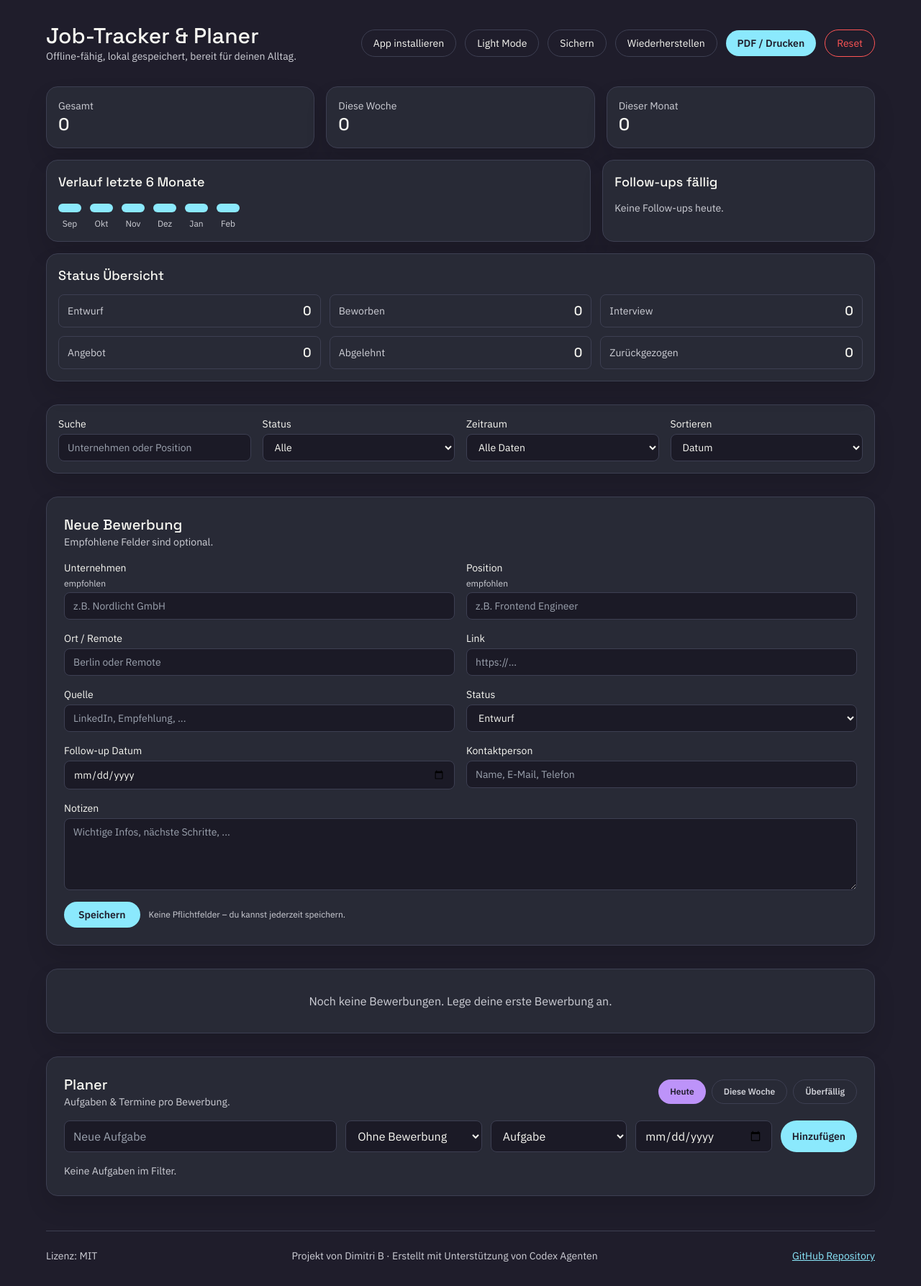
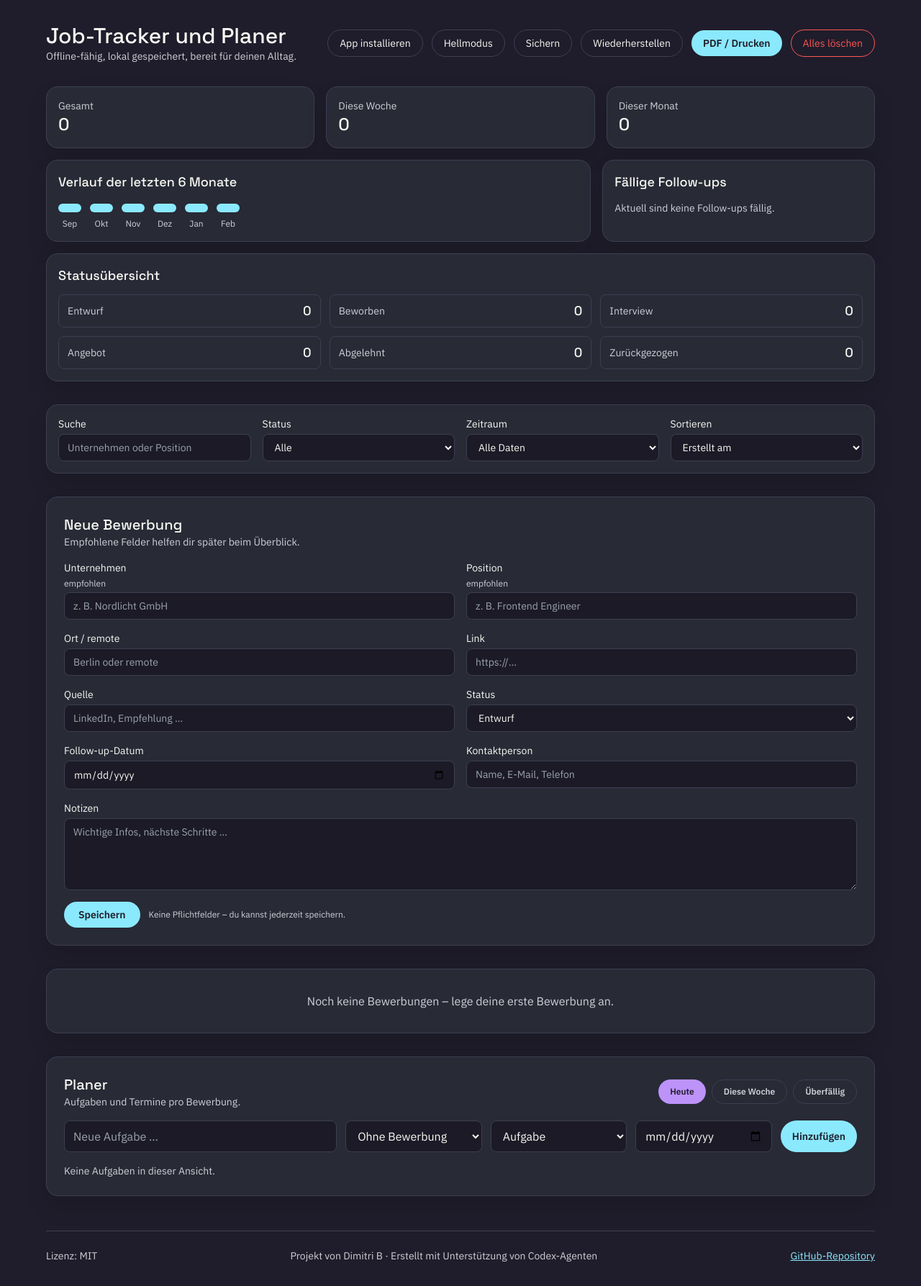
Before and after one commit to Web-Developer-DB/Job-Tracker, a React (Vite) app: page / in a window 1280 px wide. Shown: the whole page at 72% size. Built offline with nearby package versions, Linux system fonts and the light colour scheme.

Commit message:
Verschiedene Verbesserungen und Anpassungen an der Benutzeroberfläche, einschließlich aktualisierter Texte, hinzugefügter Changelog-Datei und Anpassungen an der Rechtschreibung.

```diff
--- a/public/offline.html
+++ b/public/offline.html
@@ -34,7 +34,7 @@
   <body>
     <div class="card">
       <h1>Du bist offline</h1>
-      <p>Die App ist weiterhin nutzbar. Sobald du wieder online bist, werden Änderungen lokal gesichert.</p>
+      <p>Die App bleibt nutzbar. Deine Änderungen werden lokal gespeichert – auch offline.</p>
     </div>
   </body>
 </html>
--- a/src/App.tsx
+++ b/src/App.tsx
@@ -133,7 +133,9 @@ const App = () => {
       }
       return;
     }
-    alert('Installation: Im Browser-Menü „App installieren“ wählen (oder auf iOS: Teilen → „Zum Home-Bildschirm“).');
+    alert(
+      'Installation: Im Browsermenü „App installieren“ auswählen (oder auf iOS: Teilen → „Zum Home-Bildschirm“).'
+    );
   };
 
   // Formular speichern: entweder aktualisieren oder neu anlegen.
@@ -188,17 +190,17 @@ const App = () => {
   // Alle lokalen Daten löschen (mit mehrstufiger Bestätigung).
   const handleReset = async () => {
     const first = window.confirm(
-      'Daten wirklich löschen?\n\nAlle Bewerbungen, Aufgaben, Status-Verläufe und Einstellungen werden unwiderruflich entfernt.'
+      'Daten wirklich löschen?\n\nAlle Bewerbungen, Aufgaben, Statusverläufe und Einstellungen werden unwiderruflich gelöscht.'
     );
     if (!first) return;
 
     const second = window.confirm(
-      'Bist du sicher?\n\nAlle Verläufe sind danach komplett gelöscht. Falls du die Daten noch nicht gesichert hast, gehe bitte zuerst auf „Datensichern“ oben im Menü.'
+      'Bist du sicher?\n\nAlle Verläufe sind danach vollständig gelöscht. Wenn du deine Daten noch nicht gesichert hast, klicke zuerst oben auf „Sichern“.'
     );
     if (!second) return;
 
     const third = window.confirm(
-      'Letzte Bestätigung:\n\nJetzt werden alle lokalen Daten endgültig gelöscht. Fortfahren?'
+      'Letzte Bestätigung:\n\nAlle lokalen Daten werden jetzt endgültig gelöscht. Fortfahren?'
     );
     if (!third) return;
 
@@ -215,7 +217,7 @@ const App = () => {
       <div className="mx-auto max-w-6xl space-y-8">
         <header className="flex flex-wrap items-center justify-between gap-4">
           <div>
-            <h1 className="font-display text-3xl">Job-Tracker & Planer</h1>
+            <h1 className="font-display text-3xl">Job-Tracker und Planer</h1>
             <p className="text-sm text-muted">Offline-fähig, lokal gespeichert, bereit für deinen Alltag.</p>
           </div>
           <div className="flex flex-wrap items-center gap-3">
@@ -233,7 +235,7 @@ const App = () => {
               onClick={() => setTheme(settings.theme === 'dark' ? 'light' : 'dark')}
               className="rounded-full border border-border px-4 py-2 text-sm"
             >
-              {settings.theme === 'dark' ? 'Light Mode' : 'Dark Mode'}
+              {settings.theme === 'dark' ? 'Hellmodus' : 'Dunkelmodus'}
             </button>
             <button
               type="button"
@@ -261,7 +263,7 @@ const App = () => {
               onClick={handleReset}
               className="rounded-full border border-danger px-4 py-2 text-sm text-danger"
             >
-              Reset
+              Alles löschen
             </button>
             <input
               ref={fileInputRef}
@@ -305,14 +307,14 @@ const App = () => {
       <footer className="mx-auto mt-12 max-w-6xl border-t border-border pt-6 text-sm text-muted">
         <div className="flex flex-wrap items-center justify-between gap-3">
           <span>Lizenz: MIT</span>
-          <span>Projekt von Dimitri B · Erstellt mit Unterstützung von Codex Agenten</span>
+          <span>Projekt von Dimitri B · Erstellt mit Unterstützung von Codex-Agenten</span>
           <a
             href="https://github.com/Web-Developer-DB/Job-Tracker"
             className="text-primary underline"
             target="_blank"
             rel="noreferrer"
           >
-            GitHub Repository
+            GitHub-Repository
           </a>
         </div>
       </footer>
--- a/src/components/ApplicationCard.tsx
+++ b/src/components/ApplicationCard.tsx
@@ -21,15 +21,16 @@ export const ApplicationCard = ({
   onDelete,
   onStatusChange
 }: ApplicationCardProps) => {
+  const tasksLabel = taskCount === 1 ? '1 Aufgabe' : `${taskCount} Aufgaben`;
   return (
     <div className="card p-5 space-y-4">
       <div className="flex flex-wrap items-start justify-between gap-3">
         <div>
           <h3 className="font-display text-lg">
-            {application.company || 'Unbenanntes Unternehmen'}
+            {application.company || 'Unbenannt'}
           </h3>
           <p className="text-sm text-muted">
-            {application.position || 'Position offen'}
+            {application.position || 'Position nicht angegeben'}
             {application.location ? ` · ${application.location}` : ''}
           </p>
         </div>
@@ -38,8 +39,8 @@ export const ApplicationCard = ({
 
       <div className="grid gap-2 text-sm text-muted">
         <div className="flex flex-wrap gap-3">
-          <span>Erstellt: {formatDateDE(application.createdAt)}</span>
-          {application.followUpDate && <span>Follow-up: {formatDateDE(application.followUpDate)}</span>}
+          <span>Erstellt am: {formatDateDE(application.createdAt)}</span>
+          {application.followUpDate && <span>Follow-up am: {formatDateDE(application.followUpDate)}</span>}
         </div>
         {application.link && (
           <a className="text-primary underline" href={application.link} target="_blank" rel="noreferrer">
@@ -48,7 +49,7 @@ export const ApplicationCard = ({
         )}
         {application.source && <span>Quelle: {application.source}</span>}
         {application.contact && <span>Kontakt: {application.contact}</span>}
-        {taskCount > 0 && <span>Planer: {taskCount} Aufgabe(n)</span>}
+        {taskCount > 0 && <span>Planer: {tasksLabel}</span>}
       </div>
 
       {application.notes && (
--- a/src/components/ApplicationForm.tsx
+++ b/src/components/ApplicationForm.tsx
@@ -75,7 +75,7 @@ export const ApplicationForm = ({ initial, onSubmit, onCancel }: ApplicationForm
       <div className="flex items-center justify-between">
         <div>
           <h2 className="font-display text-xl">{initial ? 'Bewerbung bearbeiten' : 'Neue Bewerbung'}</h2>
-          <p className="text-sm text-muted">Empfohlene Felder sind optional.</p>
+          <p className="text-sm text-muted">Empfohlene Felder helfen dir später beim Überblick.</p>
         </div>
         {onCancel && (
           <button
@@ -95,7 +95,7 @@ export const ApplicationForm = ({ initial, onSubmit, onCancel }: ApplicationForm
             className="rounded-lg border border-border bg-surface-2 px-3 py-2"
             value={company}
             onChange={(event) => setCompany(event.target.value)}
-            placeholder="z.B. Nordlicht GmbH"
+            placeholder="z. B. Nordlicht GmbH"
           />
         </label>
         <label className="flex flex-col gap-1 text-sm">
@@ -104,16 +104,16 @@ export const ApplicationForm = ({ initial, onSubmit, onCancel }: ApplicationForm
             className="rounded-lg border border-border bg-surface-2 px-3 py-2"
             value={position}
             onChange={(event) => setPosition(event.target.value)}
-            placeholder="z.B. Frontend Engineer"
+            placeholder="z. B. Frontend Engineer"
           />
         </label>
         <label className="flex flex-col gap-1 text-sm">
-          Ort / Remote
+          Ort / remote
           <input
             className="rounded-lg border border-border bg-surface-2 px-3 py-2"
             value={location}
             onChange={(event) => setLocation(event.target.value)}
-            placeholder="Berlin oder Remote"
+            placeholder="Berlin oder remote"
           />
         </label>
         <label className="flex flex-col gap-1 text-sm">
@@ -131,7 +131,7 @@ export const ApplicationForm = ({ initial, onSubmit, onCancel }: ApplicationForm
             className="rounded-lg border border-border bg-surface-2 px-3 py-2"
             value={source}
             onChange={(event) => setSource(event.target.value)}
-            placeholder="LinkedIn, Empfehlung, ..."
+            placeholder="LinkedIn, Empfehlung …"
           />
         </label>
         <label className="flex flex-col gap-1 text-sm">
@@ -149,7 +149,7 @@ export const ApplicationForm = ({ initial, onSubmit, onCancel }: ApplicationForm
           </select>
         </label>
         <label className="flex flex-col gap-1 text-sm">
-          Follow-up Datum
+          Follow-up-Datum
           <input
             type="date"
             className="rounded-lg border border-border bg-surface-2 px-3 py-2"
@@ -174,7 +174,7 @@ export const ApplicationForm = ({ initial, onSubmit, onCancel }: ApplicationForm
           className="min-h-[100px] rounded-lg border border-border bg-surface-2 px-3 py-2"
           value={notes}
           onChange={(event) => setNotes(event.target.value)}
-          placeholder="Wichtige Infos, nächste Schritte, ..."
+          placeholder="Wichtige Infos, nächste Schritte …"
         />
       </label>
 
--- a/src/components/ApplicationList.tsx
+++ b/src/components/ApplicationList.tsx
@@ -22,7 +22,7 @@ export const ApplicationList = ({
   if (applications.length === 0) {
     return (
       <div className="card p-8 text-center text-muted">
-        Noch keine Bewerbungen. Lege deine erste Bewerbung an.
+        Noch keine Bewerbungen – lege deine erste Bewerbung an.
       </div>
     );
   }
--- a/src/components/Dashboard.tsx
+++ b/src/components/Dashboard.tsx
@@ -28,7 +28,7 @@ export const Dashboard = ({ stats }: DashboardProps) => {
 
       <div className="grid gap-4 lg:grid-cols-[2fr_1fr]">
         <div className="card p-4">
-          <h3 className="font-display text-lg mb-4">Verlauf letzte 6 Monate</h3>
+          <h3 className="font-display text-lg mb-4">Verlauf der letzten 6 Monate</h3>
           <div className="flex items-end gap-3">
             {stats.lastSixMonths.map((item) => (
               <div key={item.label} className="flex flex-col items-center gap-2">
@@ -42,15 +42,15 @@ export const Dashboard = ({ stats }: DashboardProps) => {
           </div>
         </div>
         <div className="card p-4">
-          <h3 className="font-display text-lg mb-3">Follow-ups fällig</h3>
+          <h3 className="font-display text-lg mb-3">Fällige Follow-ups</h3>
           {stats.followUpsDue.length === 0 ? (
-            <p className="text-sm text-muted">Keine Follow-ups heute.</p>
+            <p className="text-sm text-muted">Aktuell sind keine Follow-ups fällig.</p>
           ) : (
             <ul className="space-y-2">
               {stats.followUpsDue.slice(0, 5).map((application) => (
                 <li key={application.id} className="text-sm">
                   <span className="font-semibold">{application.company || 'Unbenannt'}</span>
-                  <span className="text-muted"> · {application.position || 'Position offen'}</span>
+                  <span className="text-muted"> · {application.position || 'Position nicht angegeben'}</span>
                 </li>
               ))}
             </ul>
@@ -59,7 +59,7 @@ export const Dashboard = ({ stats }: DashboardProps) => {
       </div>
 
       <div className="card p-4">
-        <h3 className="font-display text-lg mb-3">Status Übersicht</h3>
+        <h3 className="font-display text-lg mb-3">Statusübersicht</h3>
         <div className="grid gap-3 sm:grid-cols-2 lg:grid-cols-3">
           {Object.entries(stats.byStatus).map(([status, count]) => (
             <div key={status} className="flex items-center justify-between rounded-lg border border-border px-3 py-2">
--- a/src/components/FiltersBar.tsx
+++ b/src/components/FiltersBar.tsx
@@ -29,9 +29,9 @@ const RANGE_OPTIONS: { value: FilterRange; label: string }[] = [
 
 // Optionen für Sortierung.
 const SORT_OPTIONS: { value: SortOption; label: string }[] = [
-  { value: 'createdAt', label: 'Datum' },
+  { value: 'createdAt', label: 'Erstellt am' },
   { value: 'status', label: 'Status' },
-  { value: 'followUp', label: 'Follow-up' }
+  { value: 'followUp', label: 'Follow-up-Datum' }
 ];
 
 // Filter- und Sortierleiste.
--- a/src/components/Planner.tsx
+++ b/src/components/Planner.tsx
@@ -88,7 +88,7 @@ export const Planner = ({ tasks, applications, onAddTask, onUpdateTask, onDelete
       <div className="flex flex-wrap items-center justify-between gap-3">
         <div>
           <h2 className="font-display text-xl">Planer</h2>
-          <p className="text-sm text-muted">Aufgaben & Termine pro Bewerbung.</p>
+          <p className="text-sm text-muted">Aufgaben und Termine pro Bewerbung.</p>
         </div>
         <div className="flex gap-2">
           {(Object.keys(viewLabels) as ViewMode[]).map((mode) => (
@@ -111,7 +111,7 @@ export const Planner = ({ tasks, applications, onAddTask, onUpdateTask, onDelete
           className="rounded-lg border border-border bg-surface-2 px-3 py-2"
           value={title}
           onChange={(event) => setTitle(event.target.value)}
-          placeholder="Neue Aufgabe"
+          placeholder="Neue Aufgabe …"
         />
         <select
           className="rounded-lg border border-border bg-surface-2 px-3 py-2"
@@ -150,7 +150,7 @@ export const Planner = ({ tasks, applications, onAddTask, onUpdateTask, onDelete
 
       <div className="space-y-3">
         {filtered.length === 0 ? (
-          <p className="text-sm text-muted">Keine Aufgaben im Filter.</p>
+          <p className="text-sm text-muted">Keine Aufgaben in dieser Ansicht.</p>
         ) : (
           filtered.map((task) => (
             <div key={task.id} className="flex flex-wrap items-center justify-between gap-3 rounded-lg border border-border px-4 py-3">
--- a/src/components/PrintView.tsx
+++ b/src/components/PrintView.tsx
@@ -23,7 +23,7 @@ export const PrintView = ({ applications, filters, title = 'Bewerbungsnachweis'
   // Aus Bewerbungen eine flache Tabelle bauen.
   const rows = buildExportRows(applications);
   const date = new Date().toLocaleDateString('de-DE');
-  const period = `${rangeLabels[filters.range]} · Status: ${filters.status}`;
+  const period = `Zeitraum: ${rangeLabels[filters.range]} · Status: ${filters.status}`;
   // Farben für Status in der Drucktabelle.
   const statusColors: Record<ApplicationStatus, string> = {
     Entwurf: '#6272a4',
@@ -39,7 +39,7 @@ export const PrintView = ({ applications, filters, title = 'Bewerbungsnachweis'
       <header className="mb-6">
         <h1 className="text-2xl font-semibold">{title}</h1>
         <p className="text-sm">{period}</p>
-        <p className="text-xs text-gray-600">Erstellt am {date}</p>
+        <p className="text-xs text-gray-600">Erstellt am: {date}</p>
       </header>
 
       <table className="w-full text-sm">
@@ -52,7 +52,7 @@ export const PrintView = ({ applications, filters, title = 'Bewerbungsnachweis'
         </colgroup>
         <thead>
           <tr className="text-left border-b border-gray-300">
-            <th className="py-2">Bewerbungsdatum</th>
+            <th className="py-2">Erstellt am</th>
             <th className="py-2">Unternehmen</th>
             <th className="py-2">Position</th>
             <th className="py-2">Status</th>
```
Also changed, not shown: cspell.json (added, +52 -0 lines), 2 other files (tests, documents, lock files or other folders).
